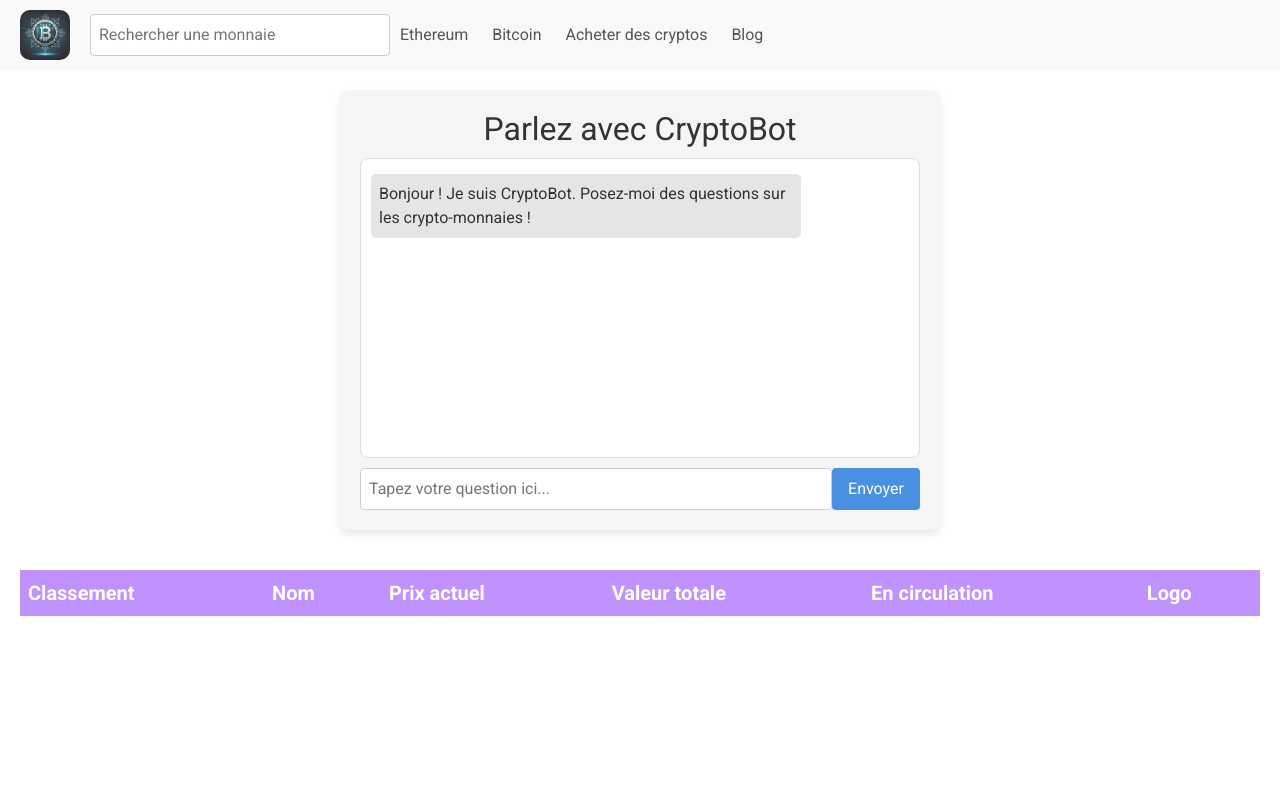
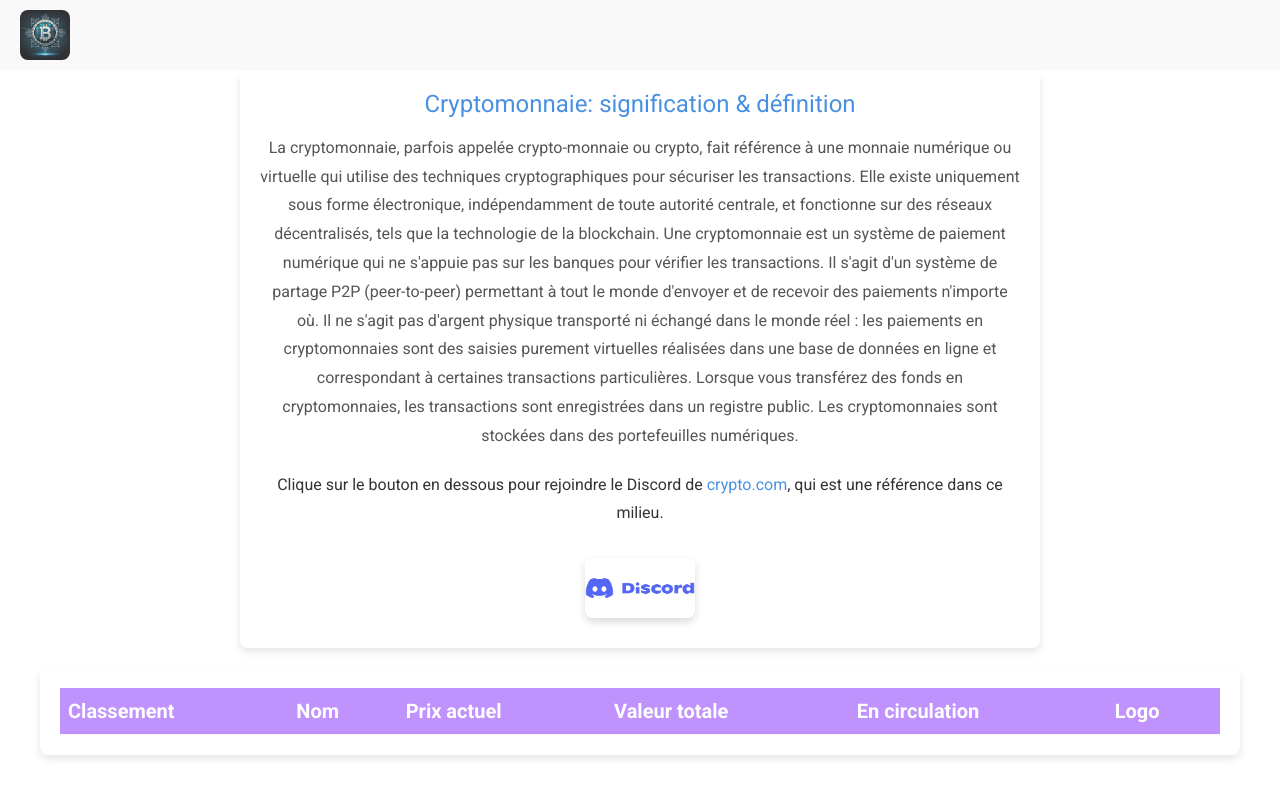
Before and after one commit to Ruuliooo/CryptoInfo, a PHP site: page / in a window 1280 px wide. Run offline with PHP 8.4, Linux system fonts and the light colour scheme; lists and menus that the app fills with data are empty.

Commit message:
Create & Update

```diff
--- a/assets/styles/style.css
+++ b/assets/styles/style.css
@@ -1,4 +1,3 @@
-/* Importation des googles fonts */
 @import url("https://fonts.googleapis.com/css2?family=Roboto:wght@400;700&display=swap");
 
 * {
@@ -15,8 +14,8 @@ header {
   background-color: #f9f9f9;
   padding: 10px 20px;
   display: flex;
+  align-items: center;
   justify-content: space-between;
-  align-items: center;
 }
 
 .header-container {
@@ -25,19 +24,16 @@ header {
   width: 100%;
 }
 
-.logo {
-  font-size: 24px;
-  color: #4a90e2;
-  font-weight: bold;
+.fit-picture {
+  width: 50px;
+  height: 50px;
+  border-radius: 8px;
+  margin-right: 15px;
 }
 
-.search-bar {
-  margin-left: 20px;
-  padding: 8px;
-  border-radius: 4px;
-  border: 1px solid #ccc;
-  flex-grow: 1;
-  max-width: 300px;
+nav {
+  display: flex;
+  align-items: center;
 }
 
 nav a {
@@ -46,65 +42,70 @@ nav a {
   text-decoration: none;
 }
 
-.auth-buttons {
-  margin-left: auto;
+main {
+  max-width: 800px;
+  margin: 0 auto;
+  padding: 20px;
+  background-color: #ffffff;
+  border-radius: 8px;
+  box-shadow: 0 4px 8px rgba(0, 0, 0, 0.1);
+  text-align: center;
 }
 
-.login-button, .signup-button {
-  padding: 8px 16px;
-  border: none;
-  border-radius: 4px;
-  cursor: pointer;
+main h2 {
+  font-size: 24px;
+  color: #4a90e2;
+  margin-bottom: 15px;
 }
 
-.login-button {
-  background-color: #f0f0f0;
-  color: #333;
-  margin-right: 10px;
+main p {
+  font-size: 16px;
+  color: #555;
+  line-height: 1.8;
+  margin-bottom: 20px;
 }
 
-.signup-button {
-  background-color: #4a90e2;
-  color: #fff;
+main p.additional-info {
+  font-size: 16px;
+  color: #333;
+  margin-bottom: 20px;
 }
 
-main {
-  display: flex;
-  padding: 20px;
-}
-
-.intro {
-  flex: 2;
-  padding-right: 20px;
-}
-
-.intro h1 {
-  font-size: 24px;
-  color: #333;
-  margin-bottom: 10px;
-}
-
-.intro p {
-  margin-bottom: 10px;
-  color: #555;
-}
-
-.intro a {
+main p.additional-info a {
   color: #4a90e2;
   text-decoration: none;
 }
 
-.promo-image {
-  flex: 1;
+main p.additional-info a:hover {
+  text-decoration: underline;
 }
 
-.promo-image img {
-  width: 100%;
+.discord-button {
+  background-color: transparent;
+  border: none;
+  cursor: pointer;
+  padding: 10px;
+  transition: transform 0.2s;
+}
+
+.discord-button:hover {
+  transform: scale(1.05);
+}
+
+.discord-button img {
+  width: 110px;
+  height: 60px;
   border-radius: 8px;
+  box-shadow: 0 4px 8px rgba(0, 0, 0, 0.15);
 }
 
 .crypto-table {
+  max-width: 1200px;
+  margin: 20px auto;
   padding: 20px;
+  background-color: #ffffff;
+  border-radius: 8px;
+  box-shadow: 0 4px 8px rgba(0, 0, 0, 0.1);
 }
 
 table {
@@ -147,73 +148,3 @@ tr {
 table tbody tr:nth-child(even) {
   background-color: #f9f9f9;
 }
-
-/* CSS pour cryptoBot */
-.crypto-chat {
-  padding: 20px;
-  max-width: 600px;
-  margin: 0 auto;
-  background-color: #f5f5f5;
-  border-radius: 8px;
-  box-shadow: 0 4px 8px rgba(0, 0, 0, 0.1);
-}
-
-.crypto-chat h2 {
-  text-align: center;
-  color: #333;
-  margin-bottom: 10px;
-}
-
-.chatbox {
-  display: flex;
-  flex-direction: column;
-}
-
-.chat-output {
-  height: 300px;
-  overflow-y: auto;
-  padding: 10px;
-  background-color: #fff;
-  border: 1px solid #ddd;
-  border-radius: 8px;
-  margin-bottom: 10px;
-}
-
-.chat-input-container {
-  display: flex;
-}
-
-.chat-input-container input {
-  flex: 1;
-  padding: 8px;
-  border: 1px solid #ccc;
-  border-radius: 4px;
-}
-
-.chat-input-container button {
-  padding: 8px 16px;
-  background-color: #4a90e2;
-  color: #fff;
-  border: none;
-  border-radius: 4px;
-  cursor: pointer;
-}
-
-.chat-output .user-message, .chat-output .bot-message {
-  margin: 5px 0;
-  padding: 8px;
-  border-radius: 5px;
-  max-width: 80%;
-}
-
-.user-message {
-  align-self: flex-end;
-  background-color: #4a90e2;
-  color: #fff;
-}
-
-.bot-message {
-  align-self: flex-start;
-  background-color: #e5e5e5;
-  color: #333;
-}
--- a/index.html
+++ b/index.html
@@ -11,31 +11,28 @@
   <header>
     <div class="header-container">
       <img class="fit-picture" src="assets/img/logo_crypto.png" alt="Logo Crypto" />
-      <input type="text" class="search-bar" placeholder="Rechercher une monnaie">
       <nav>
-        <a href="#">Ethereum</a>
-        <a href="#">Bitcoin</a>
-        <a href="#">Acheter des cryptos</a>
-        <a href="#">Blog</a>
       </nav>
     </div>
   </header>
   <main>
-    <section class="crypto-chat">
-      <h2>Parlez avec CryptoBot</h2>
-      <div class="chatbox">
-        <div id="chat-output" class="chat-output">
-          <div class="bot-message">
-            Bonjour ! Je suis CryptoBot. Posez-moi des questions sur les crypto-monnaies !
-          </div>
-        </div>
-        <div class="chat-input-container">
-          <input type="text" id="user-input" placeholder="Tapez votre question ici..." />
-          <button onclick="sendMessage()">Envoyer</button>
-        </div>
-      </div>
-    </section>
-  </main>
+    <h2>Cryptomonnaie: signification & définition</h2>
+
+    <p>La cryptomonnaie, parfois appelée crypto-monnaie ou crypto, fait référence à une monnaie numérique ou virtuelle qui utilise des techniques cryptographiques pour sécuriser les transactions.
+       Elle existe uniquement sous forme électronique, indépendamment de toute autorité centrale,
+       et fonctionne sur des réseaux décentralisés, tels que la technologie de la blockchain.
+       Une cryptomonnaie est un système de paiement numérique qui ne s'appuie pas sur les banques pour vérifier les transactions.
+       Il s'agit d'un système de partage P2P (peer-to-peer) permettant à tout le monde d'envoyer et de recevoir des paiements n'importe où.
+       Il ne s'agit pas d'argent physique transporté ni échangé dans le monde réel : les paiements en cryptomonnaies sont des saisies purement virtuelles réalisées dans une base de données en ligne et correspondant à certaines transactions particulières.
+       Lorsque vous transférez des fonds en cryptomonnaies, les transactions sont enregistrées dans un registre public. Les cryptomonnaies sont stockées dans des portefeuilles numériques.
+    </p>
+
+    <p class="additional-info">Clique sur le bouton en dessous pour rejoindre le Discord de <a href="https://crypto.com" target="_blank">crypto.com</a>, qui est une référence dans ce milieu.</p>
+
+    <button onclick="window.location.href = 'https://crypto.com';" class="discord-button">
+        <img src="assets/img/discord_button.png" alt="Lien Discord Crypto" />
+    </button>
+</main>
   <section class="crypto-table">
     <table>
       <thead>
```
Also changed, not shown: assets/scripts/script.js (+5 -3 lines), assets/img/discord_button.png (added).
